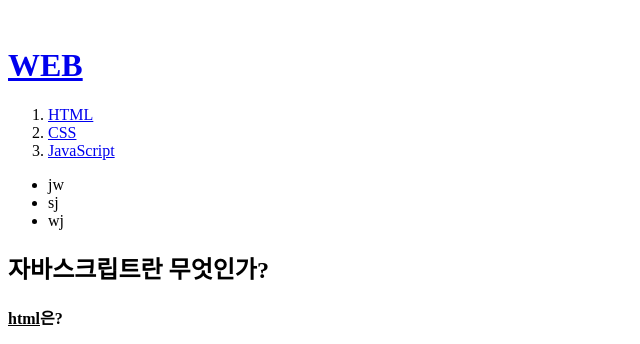
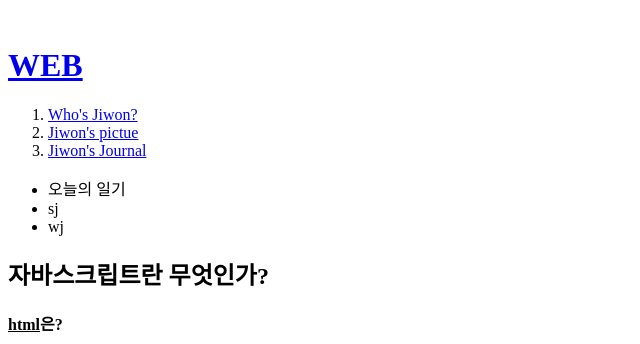
Before and after one commit to wldnjs751/web1, a plain HTML site: page 3.html in a window 1280 px wide. Shown: the top 344 px of the page, without its empty margins (0-640 px from the left). Drawn offline with Linux system fonts and the light colour scheme.

Commit message:
Add files via upload

```diff
--- a/3.html
+++ b/3.html
@@ -7,12 +7,12 @@
 <body>
 <h1><a href="index.html">WEB</a></h1>
 <ol>
-  <li><a href="1.html">HTML</a></li>
-  <li><a href="2.html">CSS</a></li>
-  <li><a href="3.html">JavaScript</a></li>
+  <li><a href="1.html">Who's Jiwon?</a></li>
+  <li><a href="2.html">Jiwon's pictue</a></li>
+  <li><a href="3.html">Jiwon's Journal</a></li>
 </ol>
 <ul>
-  <li>jw</li>
+  <li>오늘의 일기</li>
   <li>sj</li>
   <li>wj</li>
 </ul>
```
Also changed, not shown: 1.html (+3 -3 lines), 2.html (+4 -4 lines), index.html (+1 -1 lines).
